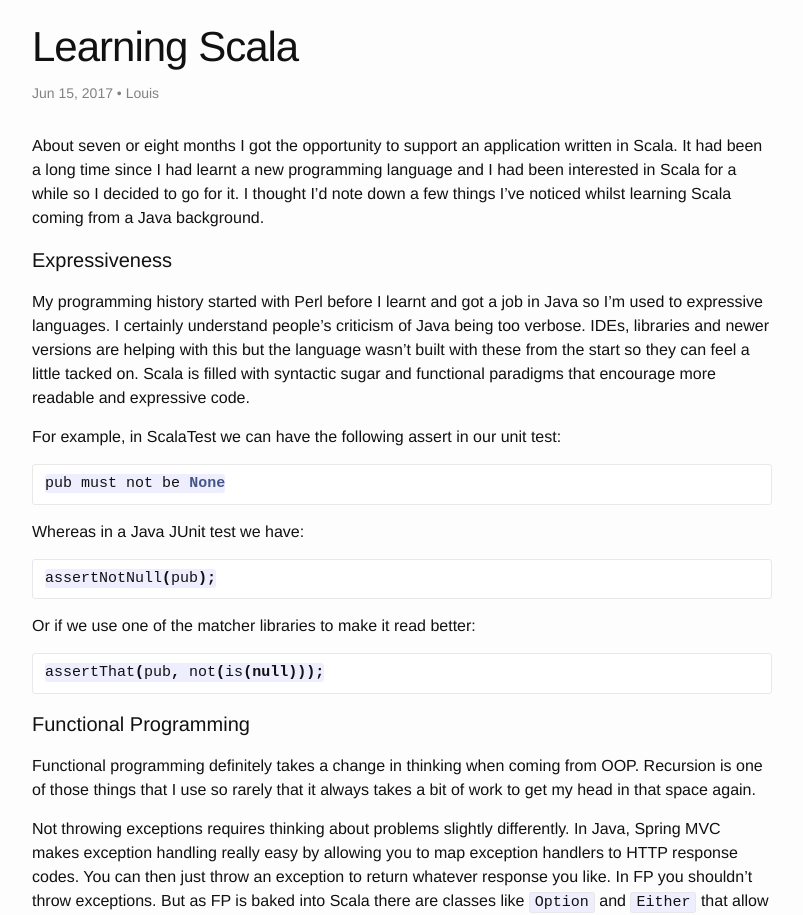
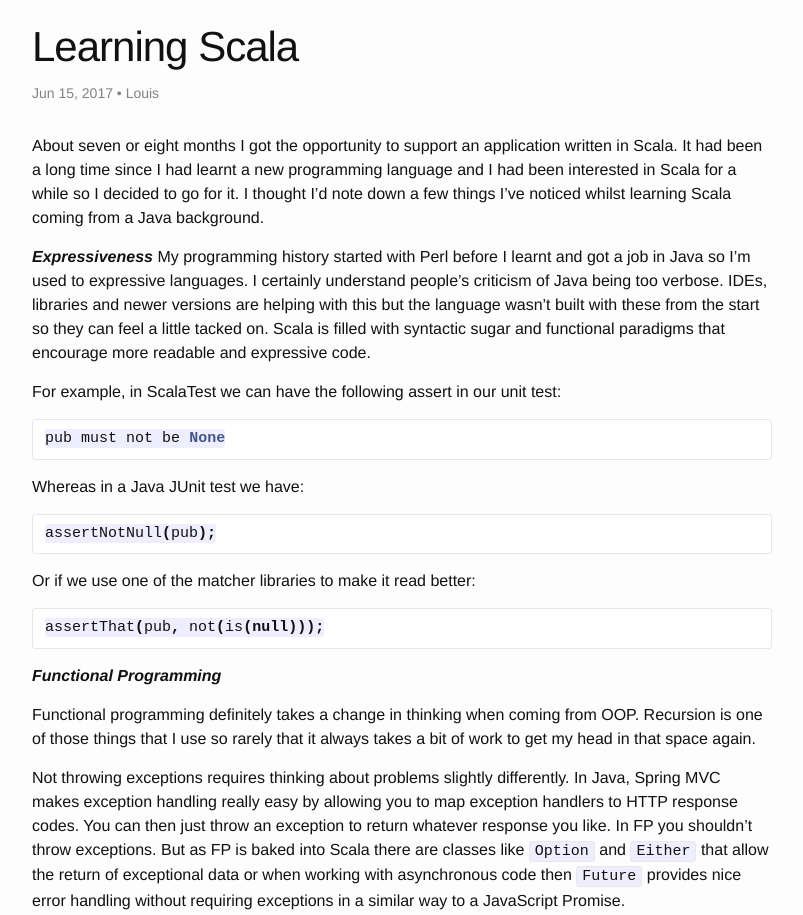
Before and after one commit to Louisblack/Louisblack.github.io, a Jekyll site: the page built from _posts/2017-06-15-scala.md, in a window 1280 px wide. Shown: the part 841-1756 px from the top of the page, without its empty margins (238-1041 px from the left). Built offline with Jekyll 4.4.1, drawn with Linux system fonts in a browser that asks for light colours; grey boxes are pictures that could not be loaded.

Commit message:
stupid github markdown

````diff
--- a/_posts/2017-06-15-scala.md
+++ b/_posts/2017-06-15-scala.md
@@ -13,7 +13,7 @@ tags:
 
 About seven or eight months I got the opportunity to support an application written in Scala. It had been a long time since I had learnt a new programming language and I had been interested in Scala for a while so I decided to go for it. I thought I'd note down a few things I've noticed whilst learning Scala coming from a Java background.
 
-#### Expressiveness
+***Expressiveness***
 My programming history started with Perl before I learnt and got a job in Java so I'm used to expressive languages. I certainly understand people's criticism of Java being too verbose. IDEs, libraries and newer versions are helping with this but the language wasn't built with these from the start so they can feel a little tacked on. Scala is filled with syntactic sugar and functional paradigms that encourage more readable and expressive code.
 
 For example, in ScalaTest we can have the following assert in our unit test:
@@ -32,7 +32,7 @@ Or if we use one of the matcher libraries to make it read better:
 assertThat(pub, not(is(null)));
 ```
 
-#### Functional Programming
+***Functional Programming***
 
 Functional programming definitely takes a change in thinking when coming from OOP. Recursion is one of those things that I use so rarely that it always takes a bit of work to get my head in that space again.
 
@@ -40,6 +40,6 @@ Not throwing exceptions requires thinking about problems slightly differently. I
 
 Luckily I've spent the last couple of years embracing a few of the tenants of FP in my Java programming. Things like immutable classes, immutable data structures and marking variables as `final` has helped me write cleaner code. Java 8 has also helped by providing `map`, `flatMap`, `reduce`, etc on Collection classes so it's been easier to work with immutable data structures.
 
-#### Missing Spring Boot
+***Missing Spring Boot***
 
 I've been using the Play Framework for building web apps in Scala which seems to be the popular choice. It's serviceable but my recent heavy use of Spring Boot has completely spoilt me. Spring Boot is such a great framework that provides so much for free. It would probably be the biggest reason for me choosing Java over Scala for a side project.
````
